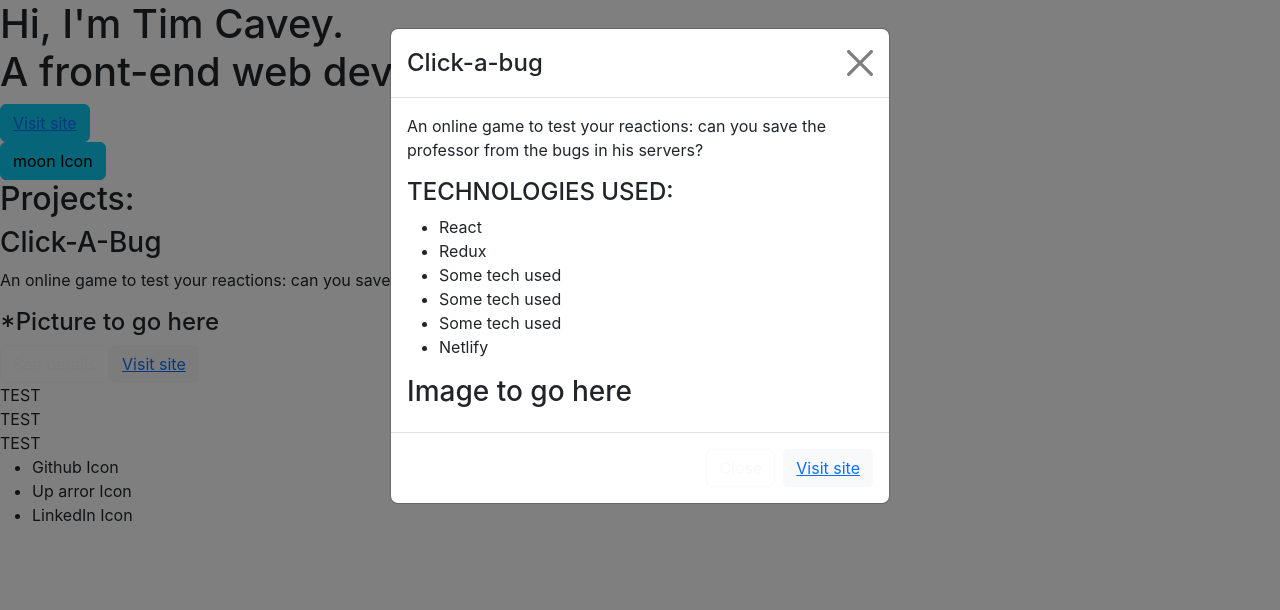
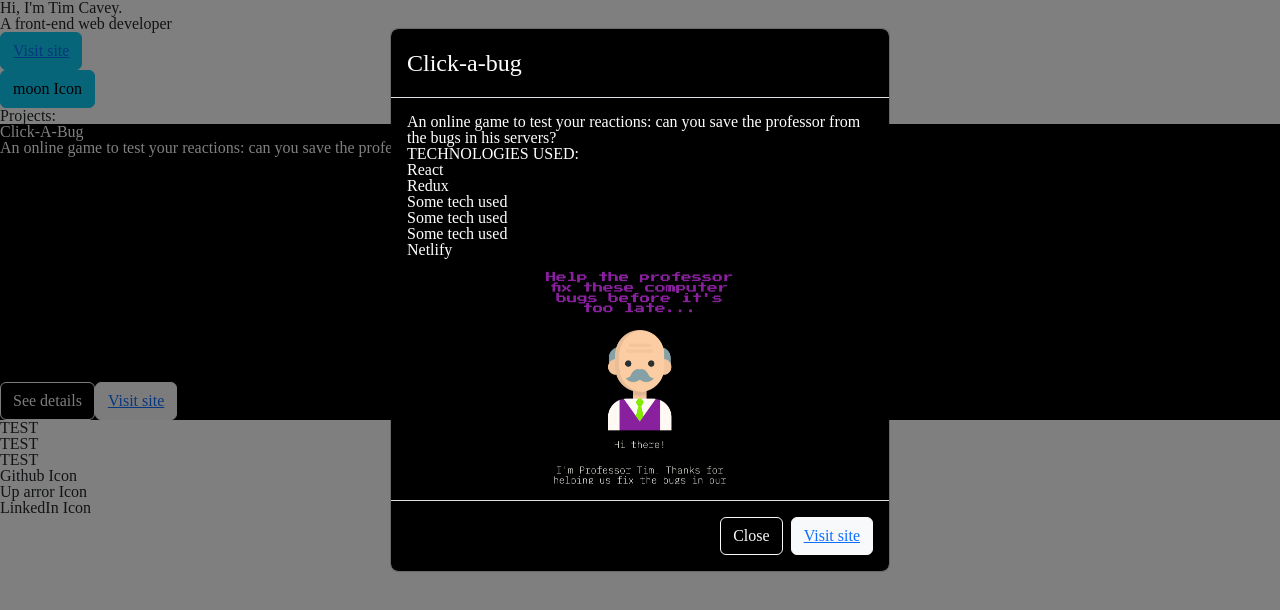
Before and after one commit to T-J-D-Cavey/my-portfolio-site, a React (Vite) app: page / in a window 1280 px wide. Both pictures are taken after a click on the button "See details". Shown: the top 610 px of the page. Built offline with nearby package versions, Linux system fonts and the light colour scheme.

Commit message:
continue to work on project and modal section

```diff
--- a/src/App.css
+++ b/src/App.css
@@ -1,42 +1,82 @@
-.App {
-  text-align: center;
+/* --------> Reset CSS */
+
+html, body, div, span, applet, object, iframe,
+h1, h2, h3, h4, h5, h6, p, blockquote, pre,
+a, abbr, acronym, address, big, cite, code,
+del, dfn, em, img, ins, kbd, q, s, samp,
+small, strike, strong, sub, sup, tt, var,
+b, u, i, center,
+dl, dt, dd, ol, ul, li,
+fieldset, form, label, legend,
+table, caption, tbody, tfoot, thead, tr, th, td,
+article, aside, canvas, details, embed,
+figure, figcaption, footer, header, hgroup,
+menu, nav, output, ruby, section, summary,
+time, mark, audio, video {
+	margin: 0;
+	padding: 0;
+	border: 0;
+	font-size: 100%;
+	font: inherit;
+	vertical-align: baseline;
+  box-sizing: border-box;
 }
 
-.App-logo {
-  height: 40vmin;
-  pointer-events: none;
+article, aside, details, figcaption, figure,
+footer, header, hgroup, menu, nav, section {
+	display: block;
+}
+body {
+	line-height: 1;
 }
 
-@media (prefers-reduced-motion: no-preference) {
-  .App-logo {
-    animation: App-logo-spin infinite 20s linear;
+ol, ul {
+	list-style: none;
+}
+blockquote, q {
+	quotes: none;
+}
+blockquote:before, blockquote:after,
+q:before, q:after {
+	content: '';
+	content: none;
+}
+table {
+	border-collapse: collapse;
+	border-spacing: 0;
+}
+
+/* --------> Utility classes */
+
+.flexBoxCenter {
+  display: flex;
+  justify-content: center;
+  align-items: center;
+}
+
+
+.projectPicMainContainer {
+  overflow: hidden;
+}
+
+.projectPicMain {
+  /* need to be bigger on bigger screens */
+  animation: moveAnimation 15s linear infinite;
+  transform-origin: center;
+  width: 10rem;
+}
+
+@keyframes moveAnimation {
+  0% {
+    transform: translateY(0) scale(2);
+  }
+  50% {
+    transform: translateY(100px) scale(2);
+  }
+  100% {
+    transform: translateY(0) scale(2);
   }
 }
 
-.App-header {
-  background-color: #282c34;
-  min-height: 100vh;
-  display: flex;
-  flex-direction: column;
-  align-items: center;
-  justify-content: center;
-  font-size: calc(10px + 2vmin);
-  color: white;
+body {
 }
-
-.App-link {
-  color: #61dafb;
-}
-
-@keyframes App-logo-spin {
-  from {
-    transform: rotate(0deg);
-  }
-  to {
-    transform: rotate(360deg);
-  }
-}
-
-button {
-  font-size: calc(10px + 2vmin);
-}
--- a/src/App.jsx
+++ b/src/App.jsx
@@ -15,15 +15,19 @@
     const oppositeMode = mode === 'darkMode' ? 'lightMode' : 'darkMode';
     setMode(oppositeMode);
   }
-
+// These styles all need adjusting (jut not the ones specific to bootstrap)
   const modeStyles = {
     darkMode: {
       ctaButton: 'light',
       secondaryButton: 'outline-light',
+      color: 'white',
+      projectBackgroundOne: 'black',
     },
     lightMode: {
       ctaButton: 'dark',
       secondaryButton: 'outline-dark',
+      color: 'black',
+      projectBackgroundOne: 'white',
     },
   };
 
--- a/src/components/projects/ClickABug.jsx
+++ b/src/components/projects/ClickABug.jsx
@@ -1,6 +1,8 @@
-import {useState, useEffect} from 'react';
+import {useState} from 'react';
 import Button from 'react-bootstrap/Button';
 import Modal from 'react-bootstrap/Modal';
+
+import professor from '../../assets/click-a-bug1.png';
 
 export function ClickABug({mode, modeStyles}) {
 
@@ -10,17 +12,19 @@
 
     let ctaButton = modeStyles[mode].ctaButton;
     let secondaryButton = modeStyles[mode].secondaryButton;
-
-
+    let backgroundColor = modeStyles[mode].projectBackgroundOne;
+    let color = modeStyles[mode].color;
 
 
     return (
         <div>
-          <section>
+          <section style={{backgroundColor: backgroundColor, color: color}}>
             <h3>Click-A-Bug</h3>
             <p>An online game to test your reactions: can you save the professor from the bugs in his servers?
             </p>
-            <h4>*Picture to go here</h4>
+            <div className='projectPicMainContainer flexBoxCenter'>
+              <img className='projectPicMain' src={professor} alt='click a bug screenshot' />
+            </div>
             <Button variant={secondaryButton} onClick={handleShow}>
               See details
             </Button>
@@ -30,10 +34,10 @@
           </section>
           {/* Modal: */}
           <Modal show={show} onHide={handleClose}>
-            <Modal.Header closeButton>
+            <Modal.Header closeButton style={{backgroundColor: backgroundColor, color: color}}>
               <Modal.Title>Click-a-bug</Modal.Title>
             </Modal.Header>
-            <Modal.Body>
+            <Modal.Body style={{backgroundColor: backgroundColor, color: color}}>
               <p>An online game to test your reactions: can you save the professor from the bugs in his servers?
               </p>
               <h4>TECHNOLOGIES USED:</h4>
@@ -45,9 +49,11 @@
                   <li>Some tech used</li>
                   <li>Netlify</li>
               </ul>
-              <h3>Image to go here</h3>
+              <div className='projectPicMainContainer flexBoxCenter'>
+                <img className='projectPicMain' src={professor} alt='click a bug screenshot' />
+              </div>
             </Modal.Body>
-            <Modal.Footer>
+            <Modal.Footer style={{backgroundColor: backgroundColor, color: color}}>
               <Button variant={secondaryButton} onClick={handleClose}>
                 Close
               </Button>
--- a/src/index.css
+++ /dev/null
@@ -1,13 +0,0 @@
-body {
-  margin: 0;
-  font-family: -apple-system, BlinkMacSystemFont, 'Segoe UI', 'Roboto', 'Oxygen',
-    'Ubuntu', 'Cantarell', 'Fira Sans', 'Droid Sans', 'Helvetica Neue',
-    sans-serif;
-  -webkit-font-smoothing: antialiased;
-  -moz-osx-font-smoothing: grayscale;
-}
-
-code {
-  font-family: source-code-pro, Menlo, Monaco, Consolas, 'Courier New',
-    monospace;
-}
--- a/src/main.jsx
+++ b/src/main.jsx
@@ -1,7 +1,6 @@
 import React from 'react'
 import ReactDOM from 'react-dom/client'
 import {App} from './App'
-import './index.css'
 
 ReactDOM.createRoot(document.getElementById('root')).render(
   <React.StrictMode>
```
Also changed, not shown: src/assets/click-a-bug1.png (added), src/assets/click-a-bug2.png (added).
